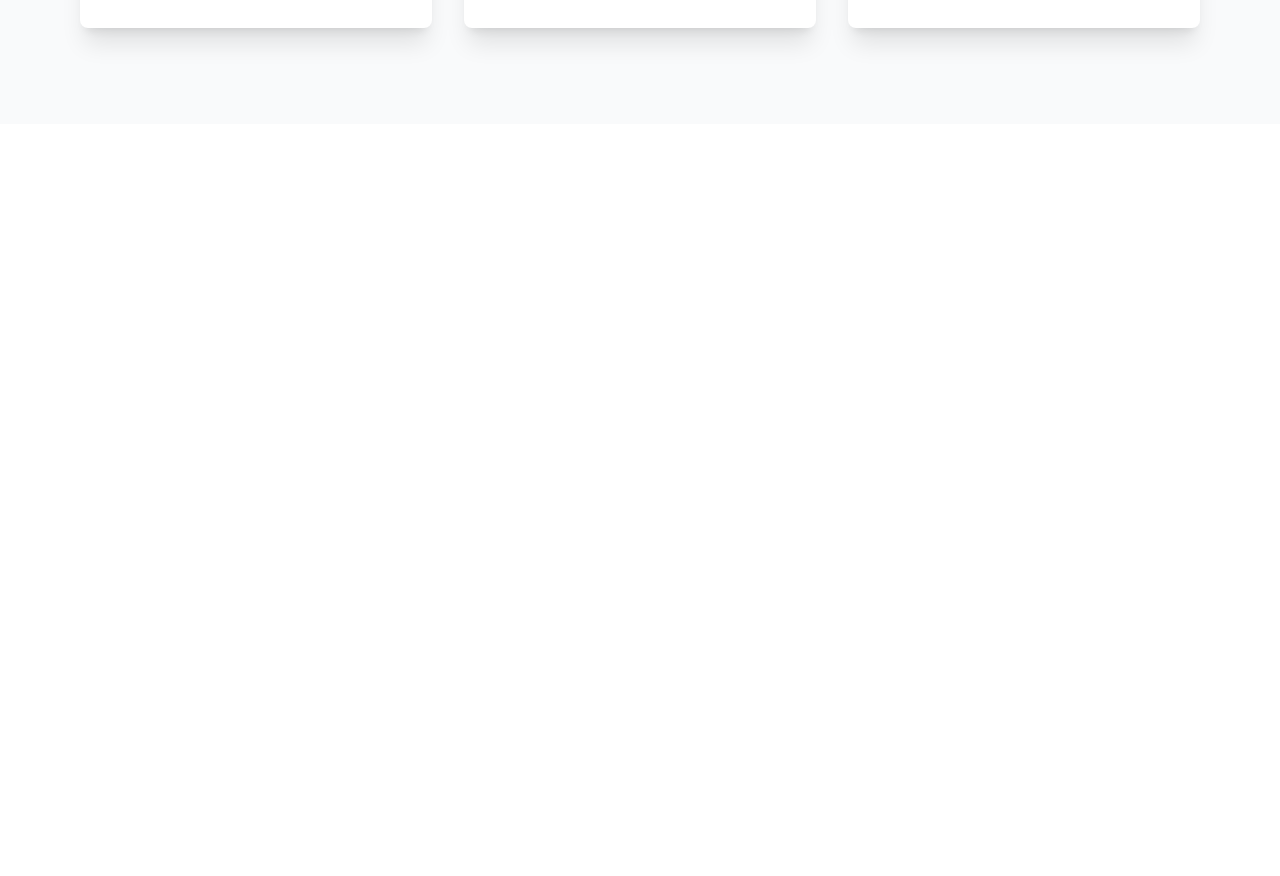
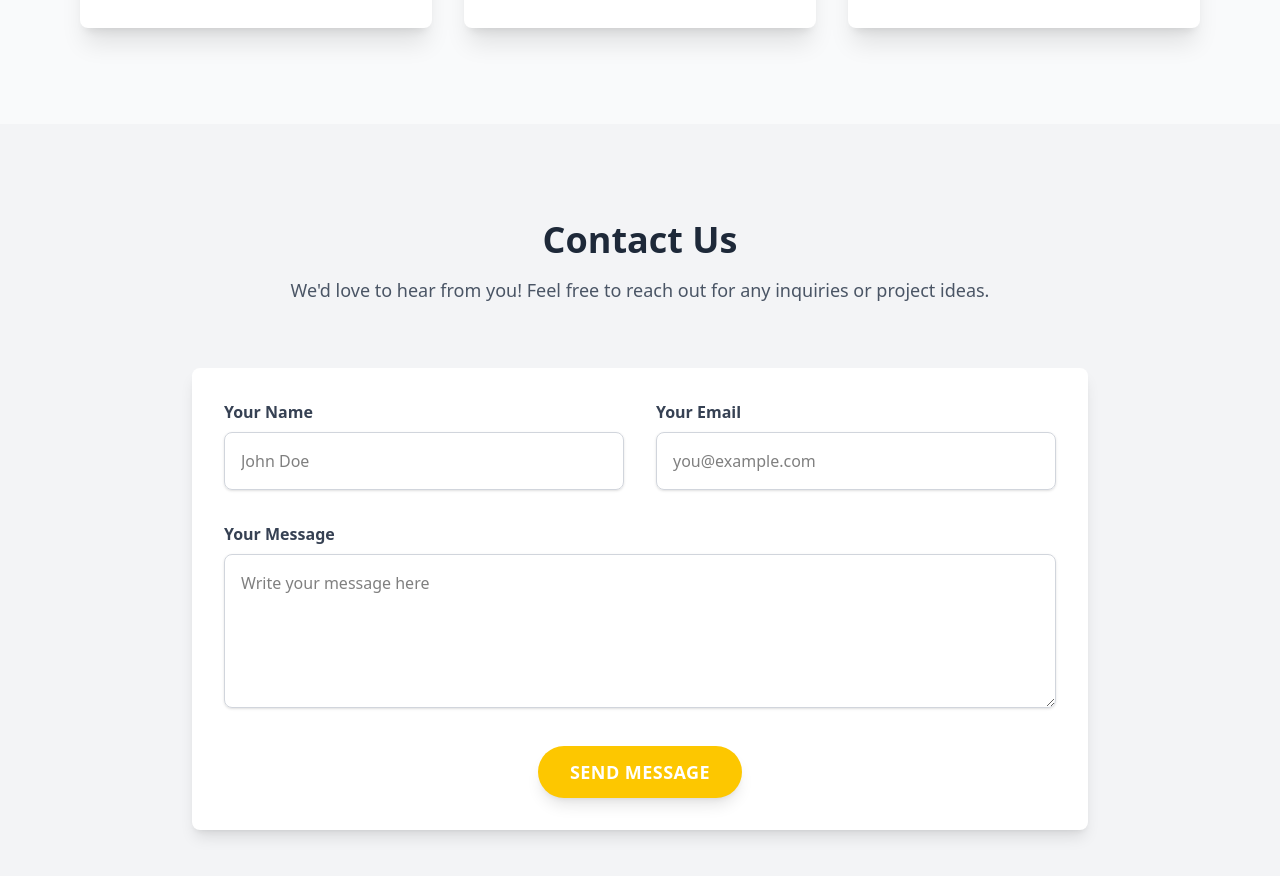
Before and after one commit to Haji-Sharifi/Construction, a React (Vite) app: page / in a window 1280 px wide. Shown: the part 2704-3580 px from the top of the page. Before the commit the page ends 2828 px from the top, so only its background shows below. Built offline with nearby package versions, Linux system fonts and the light colour scheme.

Commit message:
contact Section

```diff
--- a/src/App.jsx
+++ b/src/App.jsx
@@ -4,6 +4,7 @@ import Hero from './Component/Hero';
 import AboutUs from './Component/AboutUs';
 import Services from './Component/Services';
 import Projects from './Component/Projects';
+import Contact from './Component/Contact';
 
 
 function App() {
@@ -14,6 +15,7 @@ function App() {
       <AboutUs />
       <Services />
       <Projects />
+      <Contact />
      </div>
   );
 }
--- /dev/null
+++ b/src/Component/Contact.jsx
@@ -0,0 +1,61 @@
+import React from 'react';
+
+const Contact = () => {
+  return (
+    <section id="contact" className="py-24 bg-gray-100 px-6 md:px-20">
+      <div className="text-center mb-16">
+        <h2 className="text-4xl font-extrabold text-gray-800 mb-4">Contact Us</h2>
+        <p className="text-lg text-gray-600">We'd love to hear from you! Feel free to reach out for any inquiries or project ideas.</p>
+      </div>
+
+      <div className="max-w-4xl mx-auto">
+        <form className="bg-white shadow-lg rounded-lg p-8">
+          <div className="grid grid-cols-1 sm:grid-cols-2 gap-8">
+            <div>
+              <label htmlFor="name" className="block text-gray-700 font-semibold mb-2">Your Name</label>
+              <input
+                type="text"
+                id="name"
+                name="name"
+                className="w-full p-4 border border-gray-300 rounded-lg shadow-sm focus:outline-none focus:ring-2 focus:ring-yellow-400"
+                placeholder="John Doe"
+              />
+            </div>
+            <div>
+              <label htmlFor="email" className="block text-gray-700 font-semibold mb-2">Your Email</label>
+              <input
+                type="email"
+                id="email"
+                name="email"
+                className="w-full p-4 border border-gray-300 rounded-lg shadow-sm focus:outline-none focus:ring-2 focus:ring-yellow-400"
+                placeholder="you@example.com"
+              />
+            </div>
+          </div>
+
+          <div className="mt-8">
+            <label htmlFor="message" className="block text-gray-700 font-semibold mb-2">Your Message</label>
+            <textarea
+              id="message"
+              name="message"
+              rows="5"
+              className="w-full p-4 border border-gray-300 rounded-lg shadow-sm focus:outline-none focus:ring-2 focus:ring-yellow-400"
+              placeholder="Write your message here"
+            />
+          </div>
+
+          <div className="mt-8 text-center">
+            <button
+              type="submit"
+              className="bg-yellow-400 hover:bg-yellow-500 text-white font-semibold py-3 px-8 rounded-full text-lg transition-transform transform hover:scale-105 shadow-lg uppercase tracking-wide"
+            >
+              Send Message
+            </button>
+          </div>
+        </form>
+      </div>
+    </section>
+  );
+};
+
+export default Contact;
```
